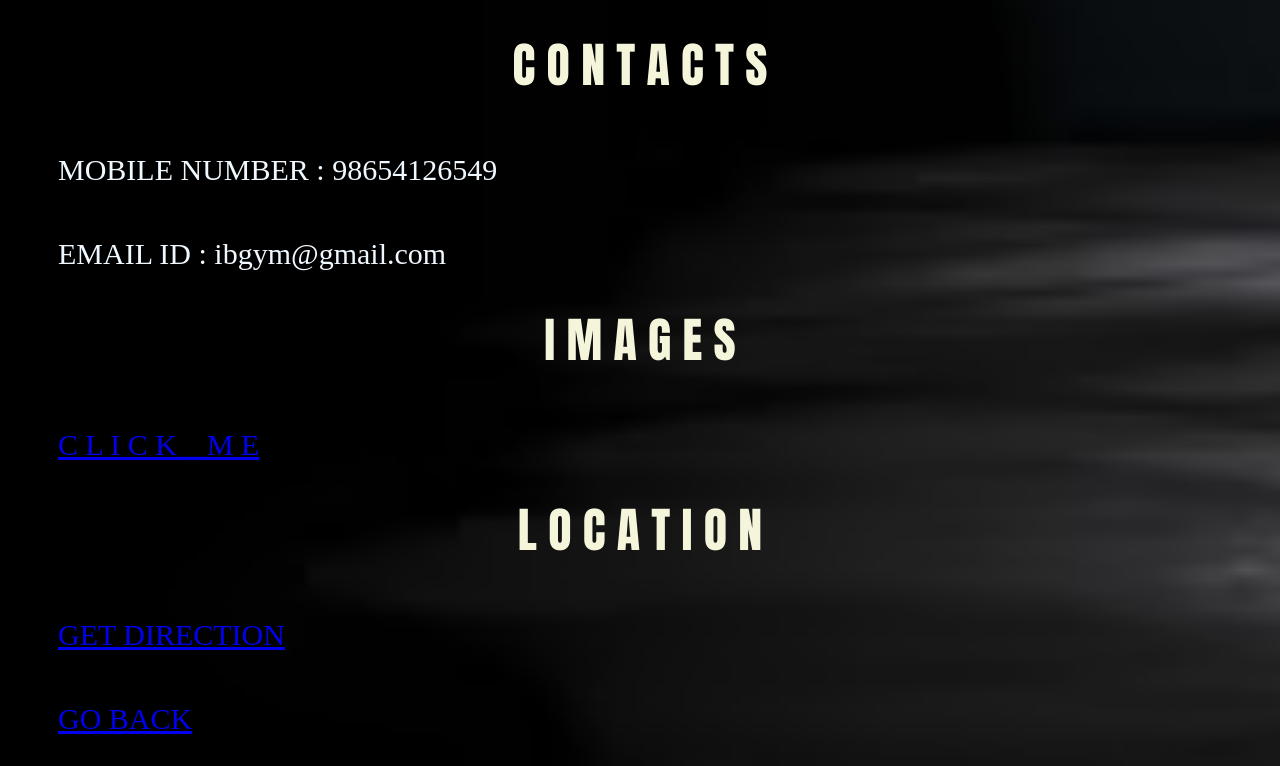
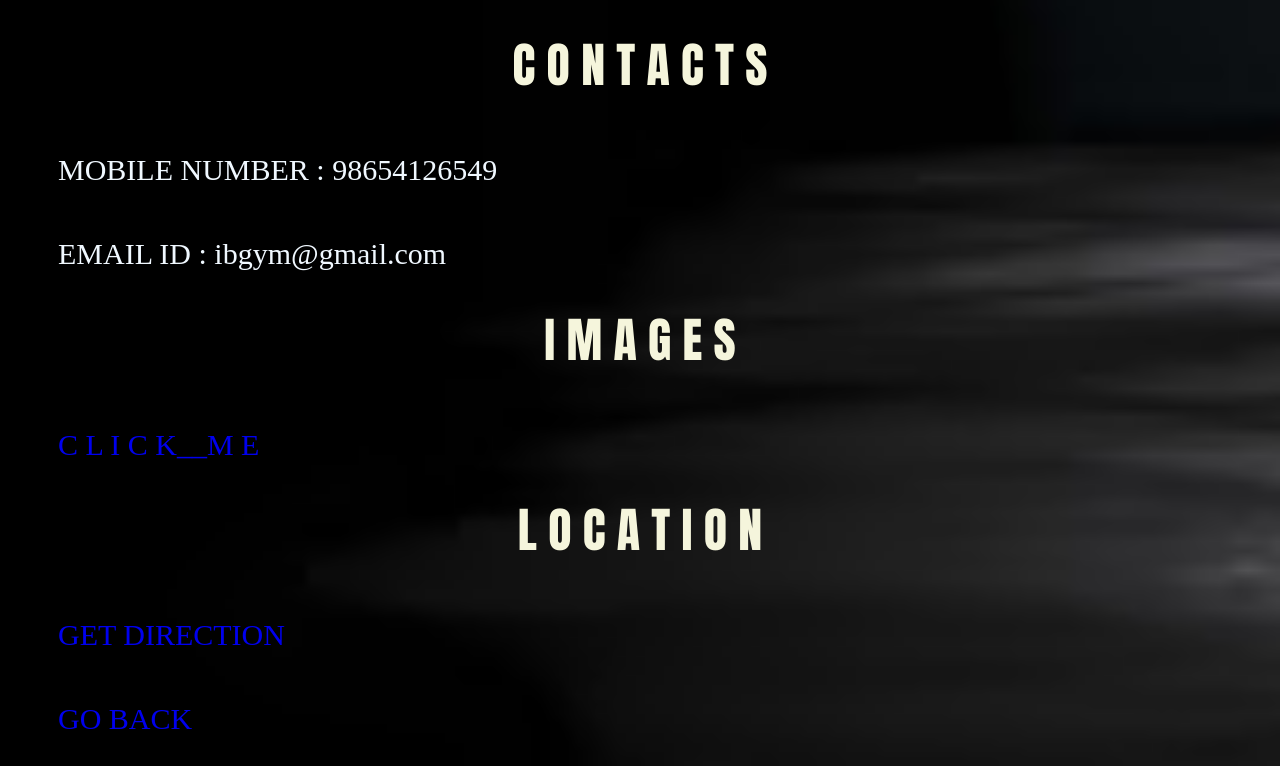
Before and after one commit to parva-1603/GYM_SCOUT, a plain HTML site: page ib.html in a window 1280 px wide. Shown: the part 3221-3987 px from the top of the page. Drawn offline with Linux system fonts and the light colour scheme.

Commit message:
Update style.css
hover effect added and text-decoration set to none

```diff
--- a/style.css
+++ b/style.css
@@ -23,9 +23,13 @@ a
 {
   text-align: left;
   font-family: Copperplate;
-
+  text-decoration: none;
+  transition:transform 0.3s ease;
 }
-
+a:hover
+{
+  transform:scale(1.1);
+}
 
 
 ul
```
